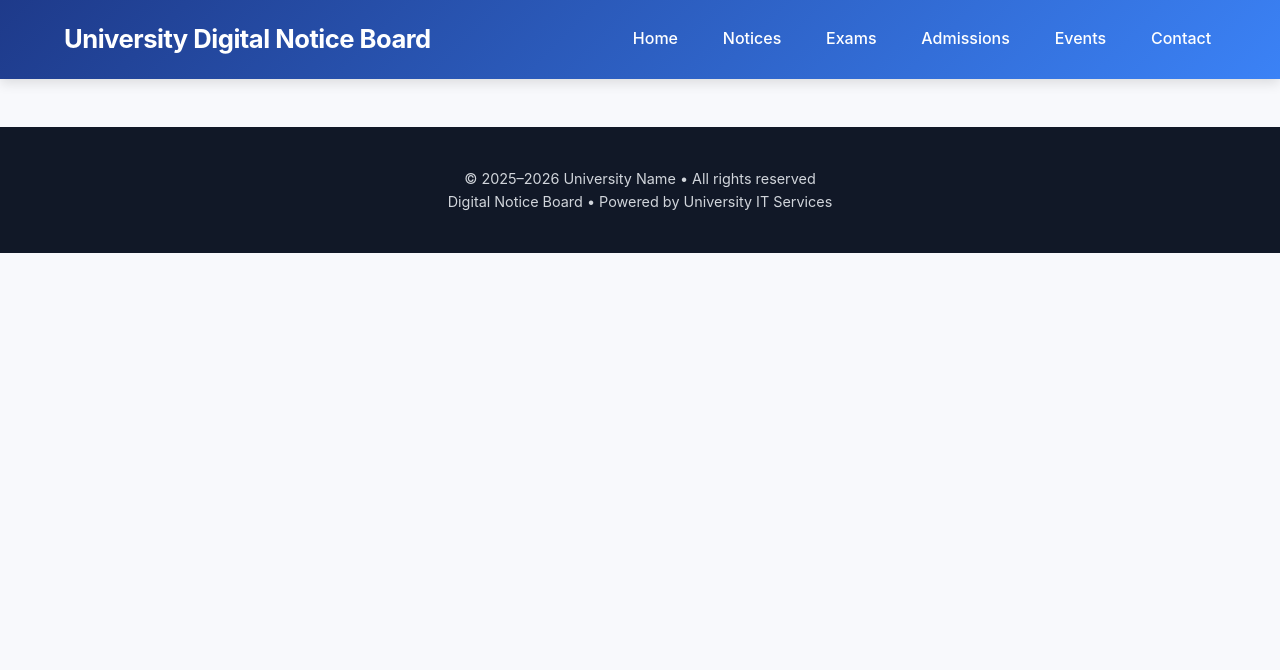
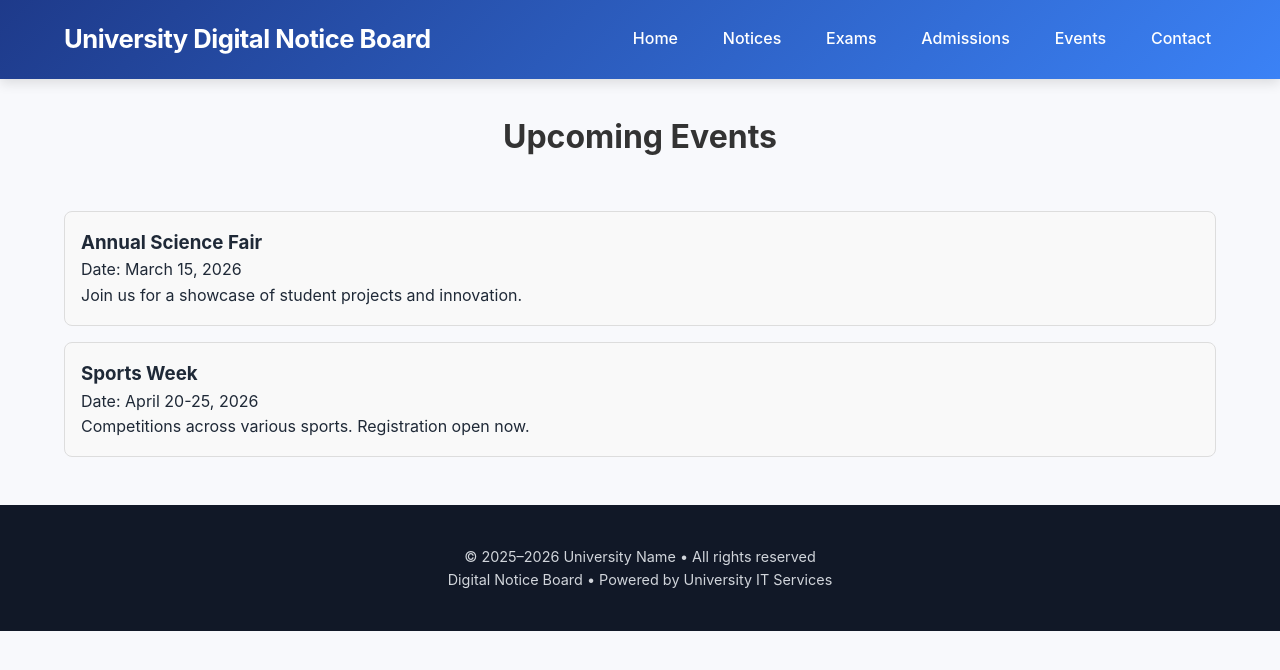
Before and after one commit to amna67/Assignment_03_DevOps, a website: page src/events.html in a window 1280 px wide. Drawn offline with Linux system fonts and the light colour scheme.

Commit message:
Add Events Page Content

```diff
--- a/package.json
+++ b/package.json
@@ -3,6 +3,8 @@
   "version": "1.0.0",
   "description": "",
   "scripts": {
+    "start": "parcel src/index.html",
+    "build": "parcel build src/index.html",
     "test": "echo \"Error: no test specified\" && exit 1"
   },
   "keywords": [],
@@ -10,7 +12,7 @@
   "license": "ISC",
   "devDependencies": {
     "htmlhint": "^1.8.0",
-    "parcel": "^1.12.4",
+    "parcel": "^2.16.3",
     "stylelint": "^16.26.1"
   }
 }
--- a/src/events.html
+++ b/src/events.html
@@ -1,11 +1,14 @@
 <!DOCTYPE html>
 <html lang="en">
+
 <head>
   <meta charset="UTF-8">
   <meta name="viewport" content="width=device-width, initial-scale=1.0">
   <link rel="stylesheet" href="../styles/style.css" />
-    <title>Document</title>
+  <link rel="stylesheet" href="../styles/events.css">
+  <title>Events</title>
 </head>
+
 <body>
   <header>
     <div class="container header-inner">
@@ -15,7 +18,7 @@
       <nav>
         <ul>
           <li><a href="index.html">Home</a></li>
-        <li><a href="notices.html">Notices</a></li>
+          <li><a href="notice.html">Notices</a></li>
           <li><a href="exams.html">Exams</a></li>
           <li><a href="admissions.html">Admissions</a></li>
           <li><a href="events.html">Events</a></li>
@@ -26,7 +29,17 @@
   </header>
 
   <main class="container">
-  <!-- Page content goes here -->
+    <h1 class="events-title">Upcoming Events</h1>
+    <div class="event-card">
+      <h3>Annual Science Fair</h3>
+      <p>Date: March 15, 2026</p>
+      <p>Join us for a showcase of student projects and innovation.</p>
+    </div>
+    <div class="event-card">
+      <h3>Sports Week</h3>
+      <p>Date: April 20-25, 2026</p>
+      <p>Competitions across various sports. Registration open now.</p>
+    </div>
   </main>
 
   <footer>
@@ -34,4 +47,5 @@
     <p>Digital Notice Board • Powered by University IT Services</p>
   </footer>
 </body>
+
 </html>
--- /dev/null
+++ b/styles/events.css
@@ -0,0 +1,14 @@
+/* events.css */
+.events-title {
+    color: #333;
+    text-align: center;
+    padding: 2rem 0;
+}
+
+.event-card {
+    border: 1px solid #ddd;
+    padding: 1rem;
+    margin: 1rem 0;
+    border-radius: 8px;
+    background-color: #f9f9f9;
+}
```
Also changed, not shown: src/admissions.html (+4 -1 lines), src/contact.html (+4 -1 lines), src/exams.html (+4 -1 lines), src/index.html (+4 -1 lines), src/notice.html (+4 -1 lines), 2 other files. Lines whose indentation alone changed are shown as unchanged.
